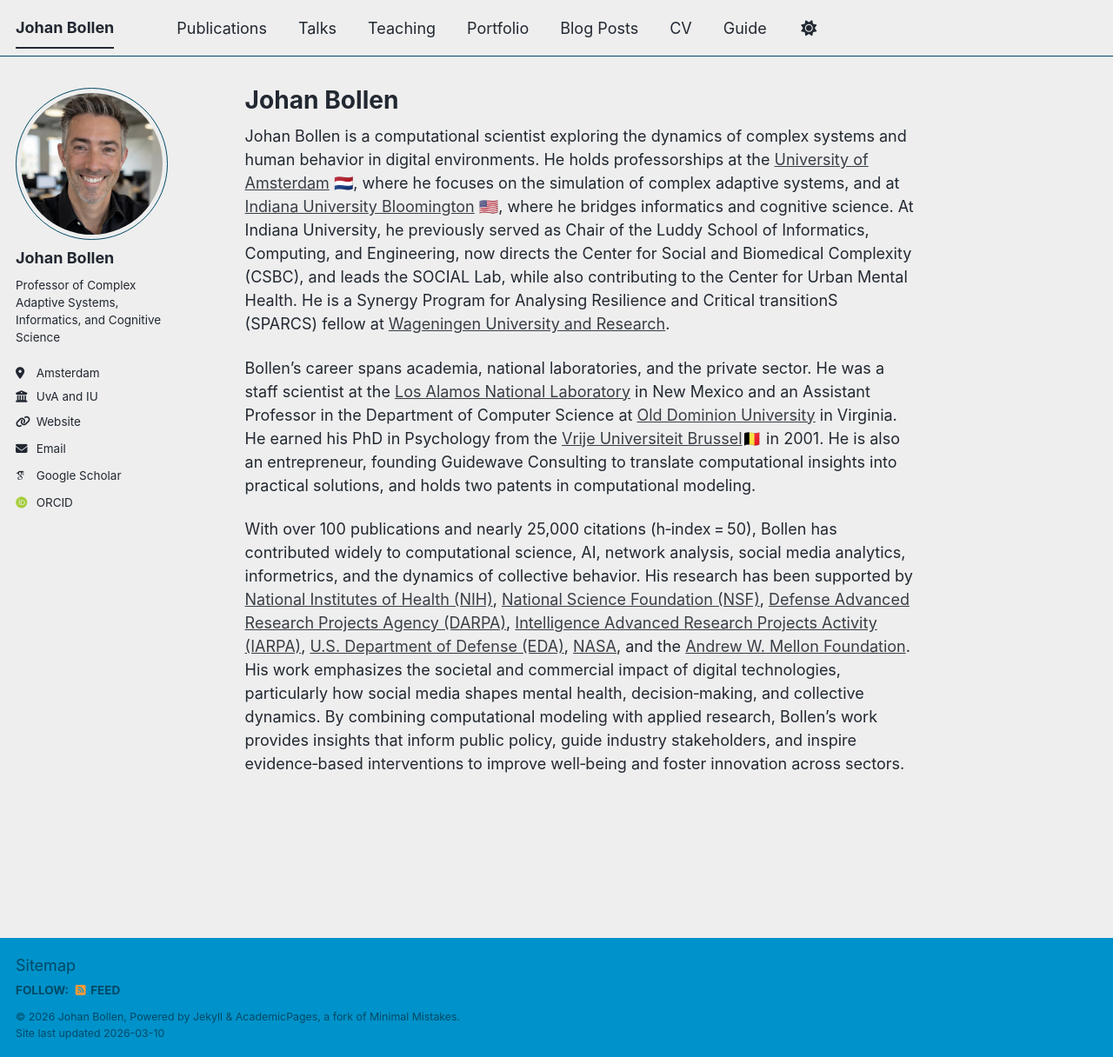
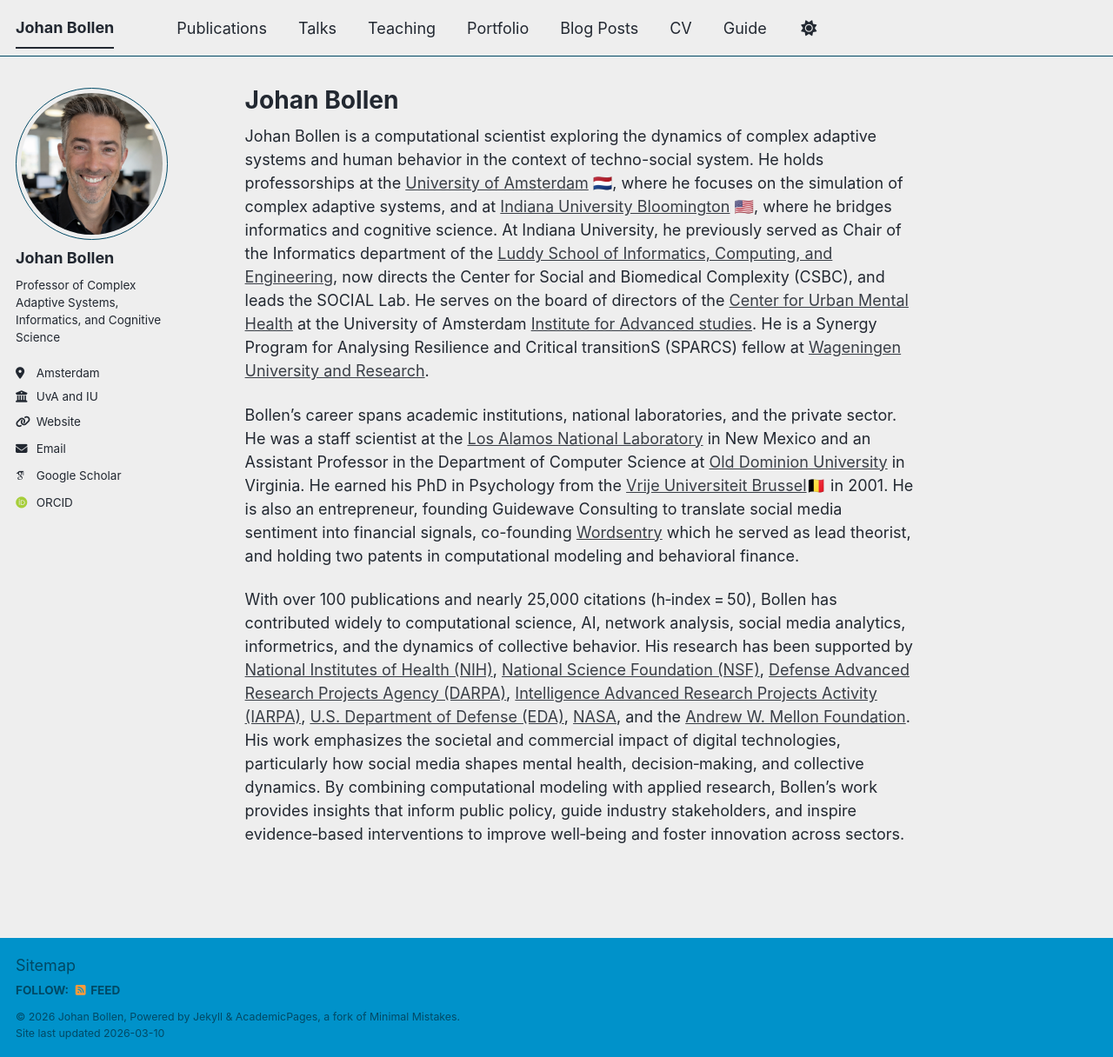
Before and after one commit to jbollen/jbollen.github.io, a Jekyll site: the page built from _pages/about.md, in a window 1280 px wide and 1216 px high. Shown: the whole window at 87% size. Built offline with Jekyll 4.4.1, drawn with Linux system fonts in a browser that asks for light colours; some web fonts are replaced; a script bundle is joined from its source files by our own code; library files that are not in the unit come from our copies.

Commit message:
Update about.md

```diff
--- a/_pages/about.md
+++ b/_pages/about.md
@@ -7,8 +7,8 @@
   - /about.html
 ---
 
-Johan Bollen is a computational scientist exploring the dynamics of complex systems and human behavior in digital environments. He holds professorships at the [University of Amsterdam](https://en.wikipedia.org/wiki/University_of_Amsterdam) 🇳🇱, where he focuses on the simulation of complex adaptive systems, and at [Indiana University Bloomington](https://www.indiana.edu/) 🇺🇸, where he bridges informatics and cognitive science. At Indiana University, he previously served as Chair of the Luddy School of Informatics, Computing, and Engineering, now directs the Center for Social and Biomedical Complexity (CSBC), and leads the SOCIAL Lab, while also contributing to the Center for Urban Mental Health. He is a Synergy Program for Analysing Resilience and Critical transitionS (SPARCS) fellow at [Wageningen University and Research](https://www.wur.nl/en.htm).
+Johan Bollen is a computational scientist exploring the dynamics of complex adaptive systems and human behavior in the context of techno-social system. He holds professorships at the [University of Amsterdam](https://en.wikipedia.org/wiki/University_of_Amsterdam) 🇳🇱, where he focuses on the simulation of complex adaptive systems, and at [Indiana University Bloomington](https://www.indiana.edu/) 🇺🇸, where he bridges informatics and cognitive science. At Indiana University, he previously served as Chair of the Informatics department of the [Luddy School of Informatics, Computing, and Engineering](https://luddy.iu.edu/index.html), now directs the Center for Social and Biomedical Complexity (CSBC), and leads the SOCIAL Lab. He serves on the board of directors of the [Center for Urban Mental Health](https://www.centreforurbanmentalhealth.com/) at the University of Amsterdam [Institute for Advanced studies](https://ias.uva.nl/). He is a Synergy Program for Analysing Resilience and Critical transitionS (SPARCS) fellow at [Wageningen University and Research](https://www.wur.nl/en.htm).
 
-Bollen’s career spans academia, national laboratories, and the private sector. He was a staff scientist at the [Los Alamos National Laboratory](https://www.lanl.gov/) in New Mexico and an Assistant Professor in the Department of Computer Science at [Old Dominion University](https://www.odu.edu/) in Virginia. He earned his PhD in Psychology from the [Vrije Universiteit Brussel](https://www.vub.be/en)🇧🇪 in 2001. He is also an entrepreneur, founding Guidewave Consulting to translate computational insights into practical solutions, and holds two patents in computational modeling.
+Bollen’s career spans academic institutions, national laboratories, and the private sector. He was a staff scientist at the [Los Alamos National Laboratory](https://www.lanl.gov/) in New Mexico and an Assistant Professor in the Department of Computer Science at [Old Dominion University](https://www.odu.edu/) in Virginia. He earned his PhD in Psychology from the [Vrije Universiteit Brussel](https://www.vub.be/en)🇧🇪 in 2001. He is also an entrepreneur, founding Guidewave Consulting to translate social media sentiment into financial signals, co-founding [Wordsentry](https://finovate.com/videos/finovatefall-2013-wordsentry/) which he served as lead theorist, and holding two patents in computational modeling and behavioral finance.
 
 With over 100 publications and nearly 25,000 citations (h‑index = 50), Bollen has contributed widely to computational science, AI, network analysis, social media analytics, informetrics, and the dynamics of collective behavior. His research has been supported by [National Institutes of Health (NIH)](https://www.nih.gov/), [National Science Foundation (NSF)](https://www.nsf.gov/), [Defense Advanced Research Projects Agency (DARPA)](https://www.darpa.mil/), [Intelligence Advanced Research Projects Activity (IARPA)](https://www.iarpa.gov/), [U.S. Department of Defense (EDA)](https://www.eda.mil/), [NASA](https://www.nasa.gov/), and the [Andrew W. Mellon Foundation](https://mellon.org/). His work emphasizes the societal and commercial impact of digital technologies, particularly how social media shapes mental health, decision‑making, and collective dynamics. By combining computational modeling with applied research, Bollen’s work provides insights that inform public policy, guide industry stakeholders, and inspire evidence‑based interventions to improve well‑being and foster innovation across sectors.
```
